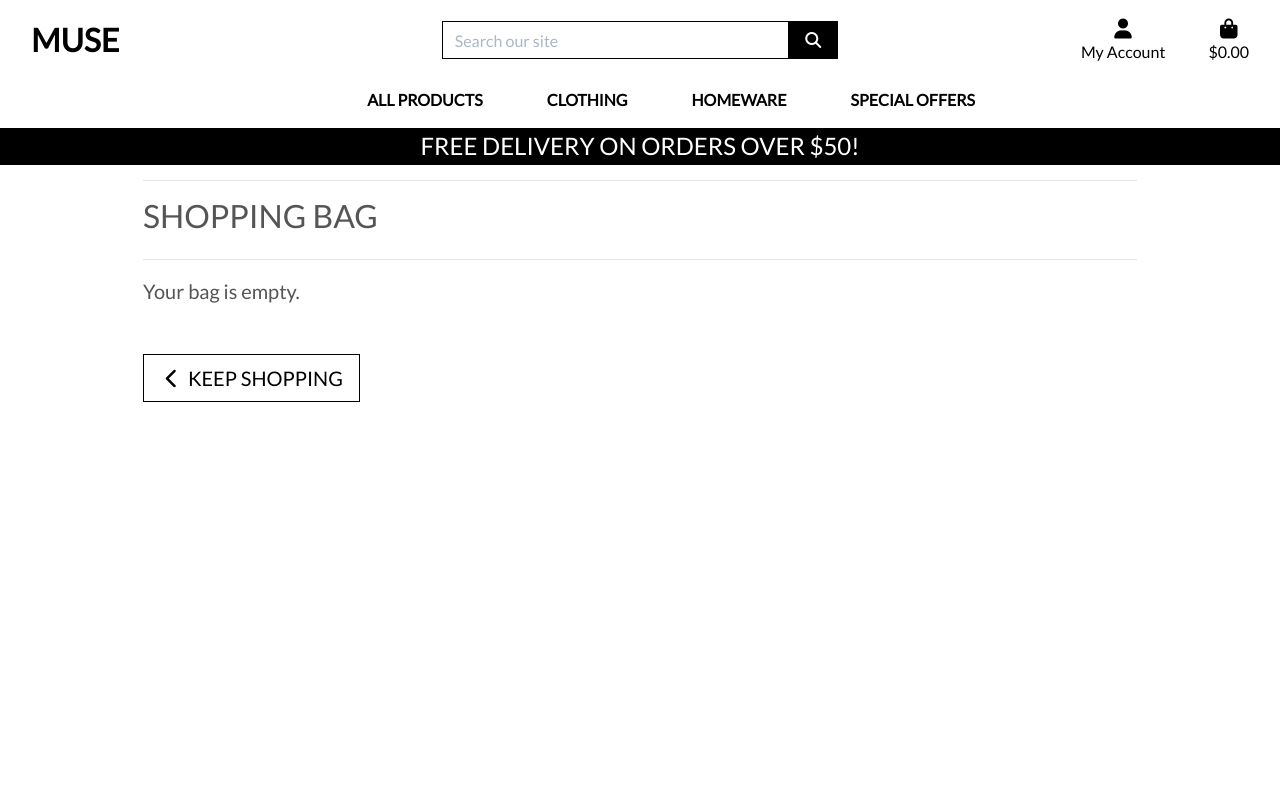
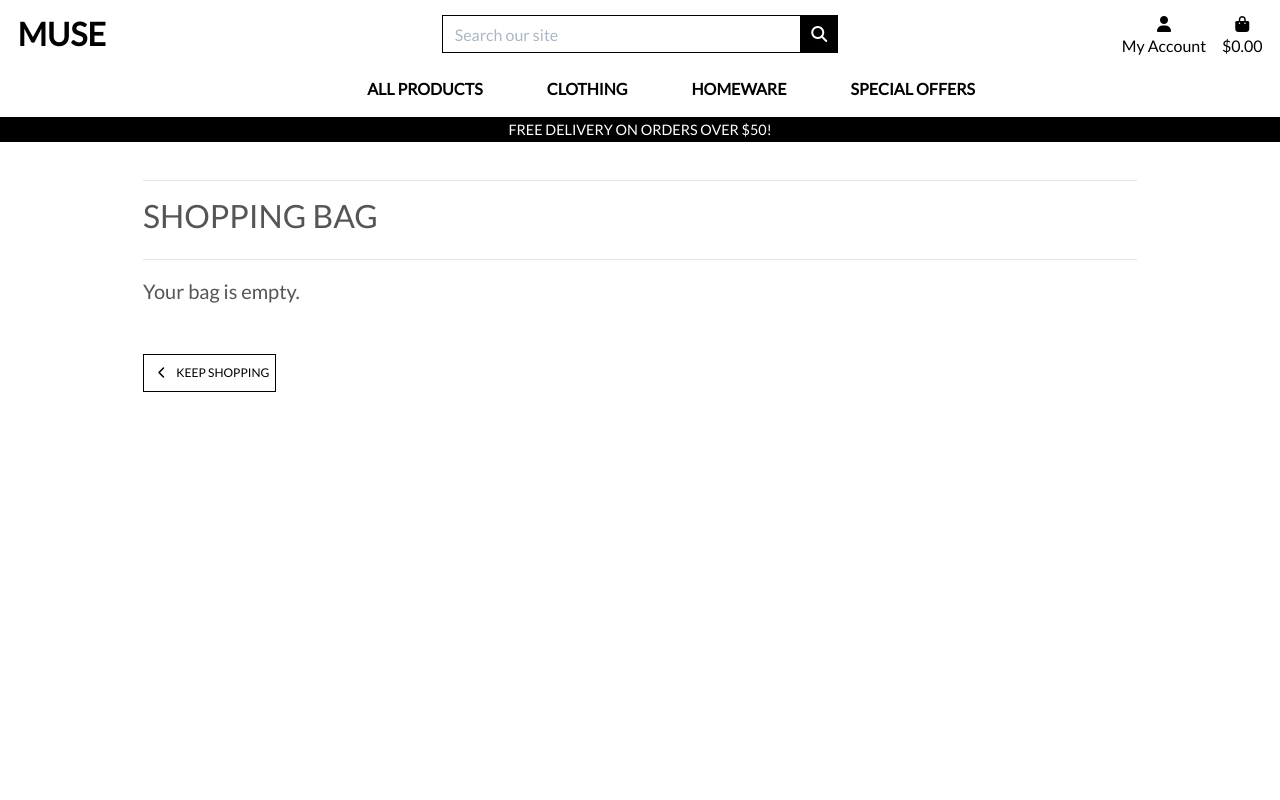
Before and after one commit to janeyrinn/ecommerce_store_v1, a Django app: page /bag/ in a window 1280 px wide. Run offline with Django 3.2, Linux system fonts and the light colour scheme; some libraries are stand-ins or nearby versions.

Commit message:
Refactor display

```diff
--- /dev/null
+++ b/bag/templates/bag/product-image.html
@@ -0,0 +1,5 @@
+{% if item.product.image %}
+<img class="img-fluid rounded" src="{{ item.product.image.url }}" alt="{{ item.product.name }}">
+{% else %}
+<img class="img-fluid rounded" src="{{ MEDIA_URL }}noimage.png" alt="{{ item.product.name }}">
+{% endif %}
--- /dev/null
+++ b/bag/templates/bag/product-info.html
@@ -0,0 +1,3 @@
+<p class="my-0"><strong>{{ item.product.name }}</strong></p>
+<p class="my-0"><strong>Size: </strong>{% if item.product.has_sizes %}{{ item.size|upper }}{% else %}N/A{% endif %}</p>
+<p class="my-0 small text-muted">SKU: {{ item.product.sku|upper }}</p>
--- a/static/css/base.css
+++ b/static/css/base.css
@@ -290,3 +290,40 @@ input[name='q']::placeholder {
         height: calc(100vh - 116px);
     }
 }
+
+.display-4.logo-font.text-black {
+    font-size: 2rem;
+}
+
+.nav-link {
+    padding: 0.15rem;
+}
+
+.nav-link i.fa-lg {
+    font-size: 1rem;
+}
+
+.navbar-toggler {
+    padding: .6rem .6rem;
+    font-size: 1rem;
+}
+
+#delivery-banner h4 {
+    font-size: .9rem;
+}
+
+.btn.btn-outline-black.rounded-0,
+.btn.btn-black.rounded-0 {
+    padding: .375rem .375rem;
+}
+
+.btn.btn-outline-black.rounded-0.btn-lg,
+.btn.btn-black.rounded-0.btn-lg {
+    padding: .375rem .375rem;
+    font-size: .75rem;
+}
+
+.increment-qty, .decrement-qty {
+    padding: .25rem .5rem !important;
+}
+}
--- a/templates/includes/main-nav.html
+++ b/templates/includes/main-nav.html
@@ -1,5 +1,10 @@
 <div class="collapse navbar-collapse" id="main-nav">
     <ul class="navbar-nav w-auto mx-auto">
+        <li class="nav-item d-block d-md-none">
+            <a class="logo-font font-weight-bold nav-link text-black mr-5" href="{% url 'home' %}" id="home-link">
+                Home
+            </a>
+        </li>
         <li class="nav-item dropdown">
             <a class="logo-font font-weight-bold nav-link text-black mr-5" href="#" id="all-products-link" data-toggle="dropdown" aria-haspopup="true" aria-expanded="false">
                 All Products
--- a/templates/includes/mobile-top-header.html
+++ b/templates/includes/mobile-top-header.html
@@ -33,7 +33,7 @@
               {% if request.user.is_superuser %}
               <a href="{% url 'add_product' %}" class="dropdown-item">Product Management</a>
               {% endif %}
-              <a href="" class="dropdown-item">My Profile</a>
+              <a href="{% url 'profile' %}" class="dropdown-item">My Profile</a>
               <a href="{% url 'account_logout' %}" class="dropdown-item">Logout</a>
           {% else %}
               <a href="{% url 'account_signup' %}" class="dropdown-item">Register</a>
```
Also changed, not shown: bag/templates/bag/bag-total.html (added, +8 -0 lines), bag/templates/bag/bag.html (+48 -61 lines), bag/templates/bag/checkout-buttons.html (added, +12 -0 lines), bag/templates/bag/quantity-form.html (added, +32 -0 lines).
